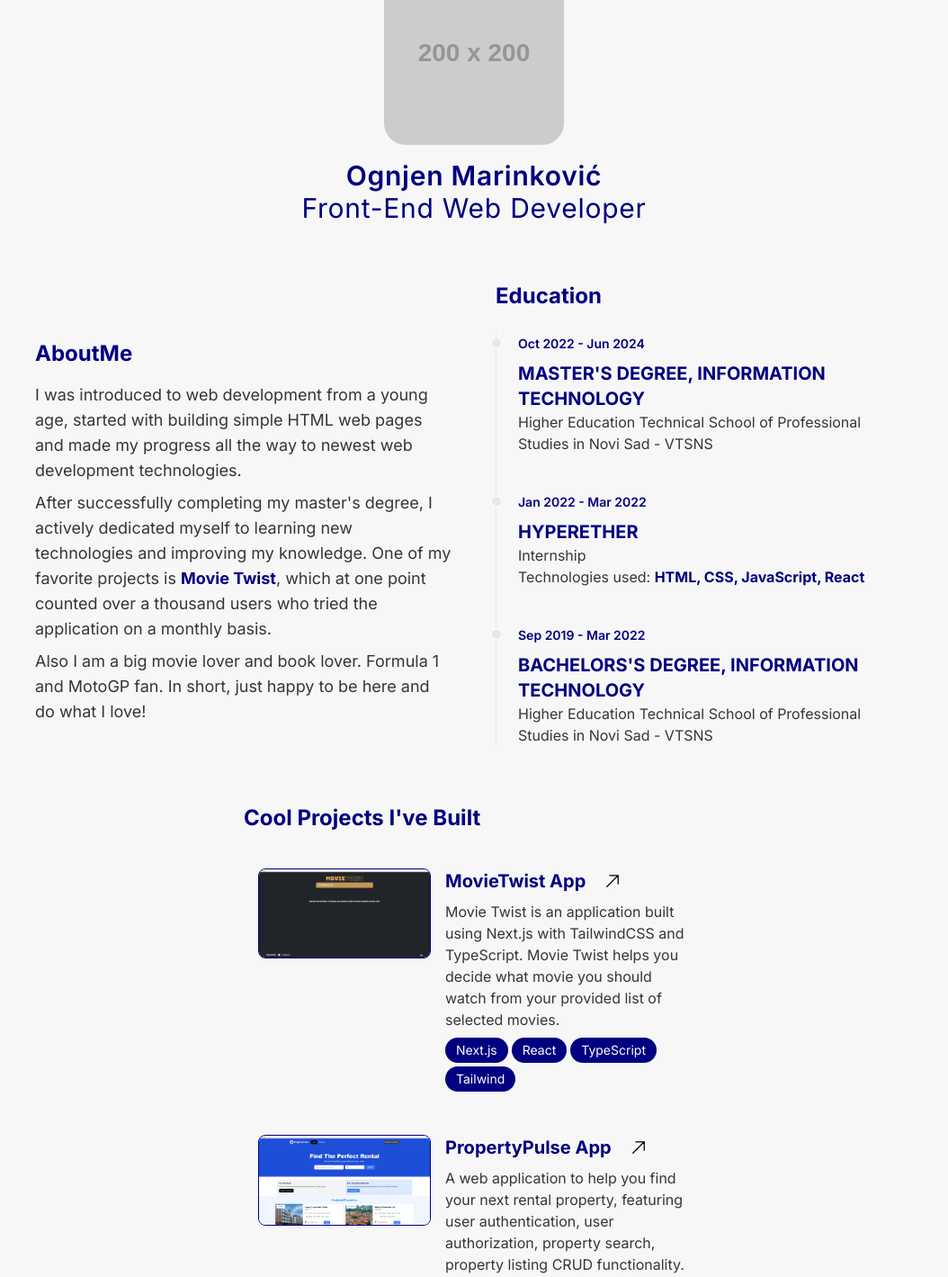
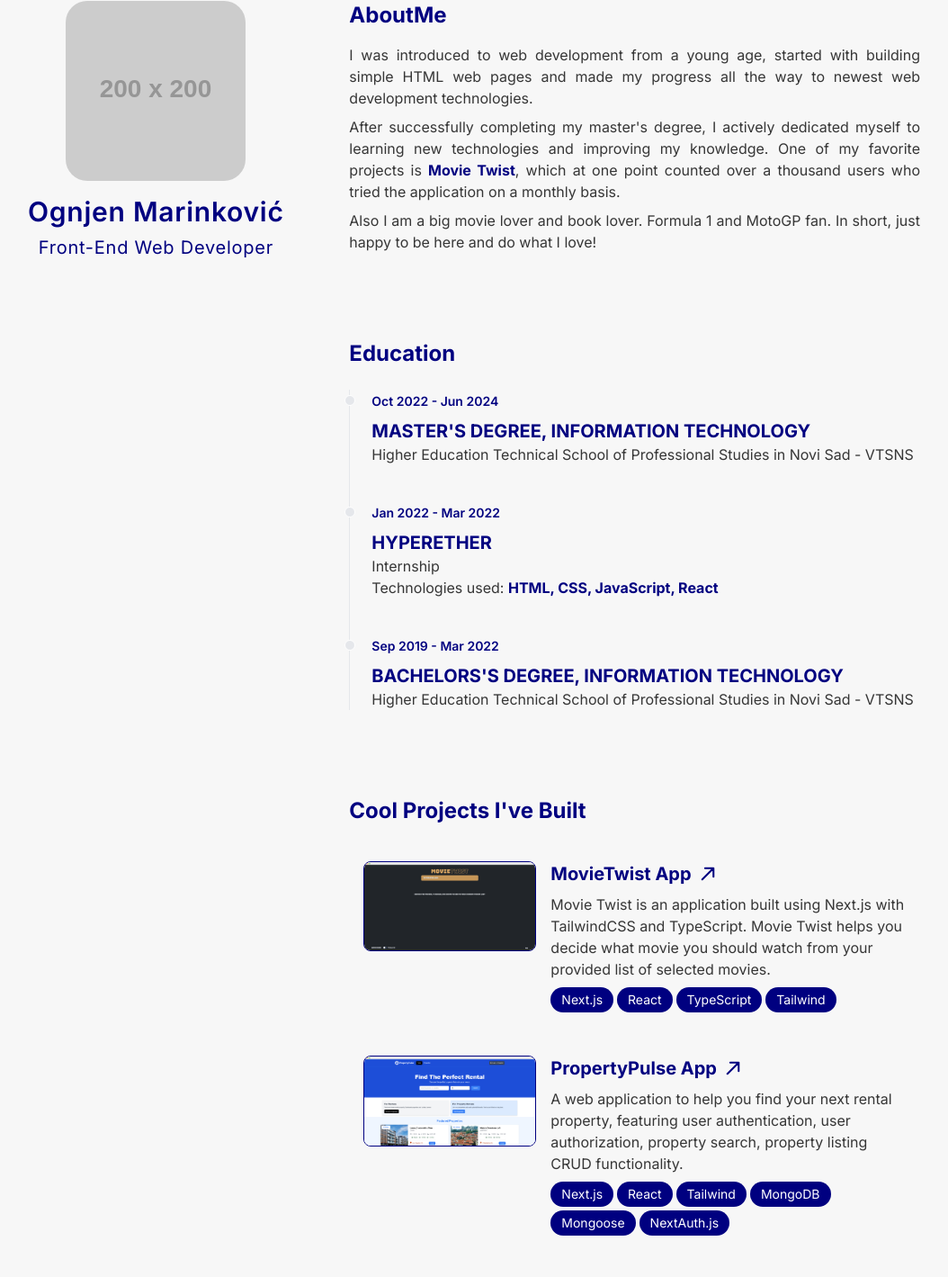
Before and after one commit to ognjeeen/portognjeeen, a Next.js app: page / in a window 1280 px wide. Shown: the part 79-1498 px from the top of the page at 90% size, without its empty margins (113-1167 px from the left). Built offline with nearby package versions, Linux system fonts and the light colour scheme.

Commit message:
Project rework and several UI fixes

```diff
--- a/app/page.tsx
+++ b/app/page.tsx
@@ -5,14 +5,16 @@ import Projects from '@/components/Projects';
 
 export default function Home() {
   return (
-    <main className="font-Inter">
-      <Header />
-      <div className="md:flex m-auto justify-center items-center mt-10">
-        <AboutMe />
-        <Education />
-      </div>
-      <div className="flex m-auto justify-center">
-        <Projects />
+    <main className="font-Inter min-h-screen flex justify-center items-center">
+      <div className="w-full mt-16 p-4 md:flex md:max-w-5xl">
+        <div className="md:w-1/3 w-full mr-10">
+          <Header />
+        </div>
+        <div className="md:w-2/3 w-full space-y-24">
+          <AboutMe />
+          <Education />
+          <Projects />
+        </div>
       </div>
     </main>
   );
--- a/components/AboutMe.tsx
+++ b/components/AboutMe.tsx
@@ -1,9 +1,9 @@
 const AboutMe = () => {
   return (
-    <section className="p-6 w-full md:w-2/5">
+    <section className="w-full">
       <p className="font-bold text-2xl text-primaryColor mb-4">AboutMe</p>
       <div>
-        <div className="flex flex-col gap-2 text-textColor text-lg">
+        <div className="flex flex-col gap-2 text-textColor text-base text-justify">
           <p>
             I was introduced to web development from a young age, started with
             building simple HTML web pages and made my progress all the way to
--- a/components/Education.tsx
+++ b/components/Education.tsx
@@ -25,7 +25,7 @@ const education = [
 
 const Education = () => {
   return (
-    <section className="p-6 w-full md:w-2/5">
+    <section className="w-full">
       <p className="text-2xl font-bold mb-6 text-primaryColor">Education</p>
       <div>
         <Timeline>
--- a/components/Header.tsx
+++ b/components/Header.tsx
@@ -8,17 +8,21 @@ const headerInfo = [
 
 const Header = () => {
   return (
-    <section className="w-full flex mt-10 ">
+    <section className="flex justify-center mb-10 md:mb-0 md:fixed">
       {headerInfo.map((me, index) => (
-        <div className="m-auto" key={index}>
-          <div className="justify-center flex">
-            <img src={me.imageSrc} alt="" className="rounded-3xl" />
+        <div key={index}>
+          <div>
+            <img
+              src={me.imageSrc}
+              alt="profile image"
+              className="rounded-3xl justify-center m-auto"
+            />
           </div>
-          <div className="text-center mt-4">
-            <p className="text-3xl text-primaryColor font-semibold tracking-wide">
+          <div className="mt-4 justify-center text-center">
+            <p className="text-xl md:text-3xl text-primaryColor font-semibold tracking-wide">
               {me.name}
               <br />
-              <span className="font-normal">{me.position}</span>
+              <span className="text-xl font-normal">{me.position}</span>
             </p>
           </div>
         </div>
--- a/components/Projects.tsx
+++ b/components/Projects.tsx
@@ -47,14 +47,14 @@ const projects = [
     description: `Connect Github with Discord and receive notification on every git commit.`,
     src: gitcord,
     technologies: ['Next.js', 'React', 'TypeScript', 'Tailwind'],
-    href: 'https://gitcord-sepia.vercel.app/',
+    href: 'https://github.com/ognjeeen/gitcord',
   },
 ];
 
 const Projects = () => {
   return (
-    <section className="w-full sm:w-4/5 md:w-3/5 lg:w-2/5 mx-auto space-y-4">
-      <p className="text-2xl font-bold mb-6 text-primaryColor">
+    <section className="w-full space-y-4">
+      <p className="text-2xl font-bold mb-6 text-primaryColor text-center md:text-left">
         Cool Projects I've Built
       </p>
       {projects.map((project, index) => (
@@ -75,7 +75,7 @@ const Projects = () => {
             </div>
 
             <div className="flex flex-col space-y-2 flex-grow">
-              <div className="flex space-x-5 items-center">
+              <div className="flex space-x-2 items-center">
                 <p className="text-primaryColor text-lg sm:text-xl font-bold">
                   {project.name}
                 </p>
@@ -83,9 +83,9 @@ const Projects = () => {
                   xmlns="http://www.w3.org/2000/svg"
                   fill="none"
                   viewBox="0 0 24 24"
-                  strokeWidth={1.5}
+                  strokeWidth={2.5}
                   stroke="currentColor"
-                  className="w-5 h-5 sm:group-hover:-translate-y-0.5 sm:group-hover:translate-x-0.5 transition-all duration-400 ease-in-out"
+                  className="w-5 h-5 sm:group-hover:-translate-y-0.5 sm:group-hover:translate-x-0.5 transition-all duration-400 ease-in-out text-primaryColor"
                 >
                   <path
                     strokeLinecap="round"
```
